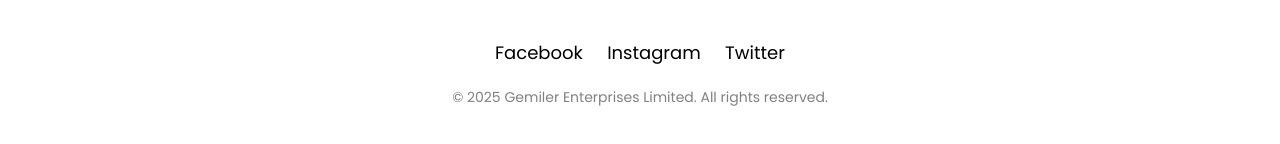
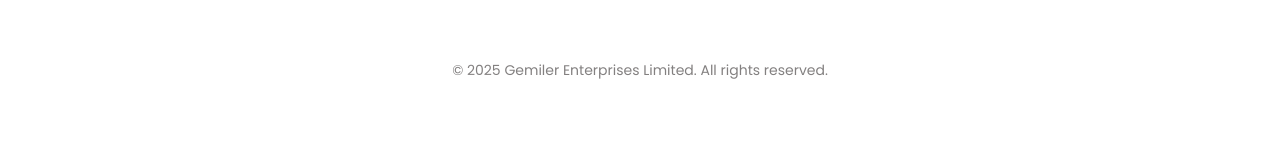
Before and after one commit to TusharSahu035/GEL, a plain HTML site: page index.html in a window 1280 px wide. Shown: the part 5354-5498 px from the top of the page. Drawn offline with nearby package versions, Linux system fonts and the light colour scheme.

Commit message:
Update index.html

```diff
--- a/index.html
+++ b/index.html
@@ -600,17 +600,6 @@
             color: #ff6f61;
         }
 
-        footer .social-links a {
-            color: rgb(0, 0, 0);
-            margin: 0 0.625rem;
-            font-size: 1.125rem;
-            text-decoration: none;
-        }
-
-        footer .social-links a:hover {
-            color: #ff6f61;
-        }
-
         footer .footer-bottom {
             border-top: 1px solid rgba(255, 255, 255, 0);
             padding-top: 1.25rem;
@@ -944,11 +933,6 @@
                 <p><a href="#contact">Contact</a></p>
             </div>
         </div>
-        <div class="social-links">
-            <a href="#">Facebook</a>
-            <a href="#">Instagram</a>
-            <a href="#">Twitter</a>
-        </div>
         <div class="footer-bottom">
             <p>© 2025 Gemiler Enterprises Limited. All rights reserved.</p>
         </div>
```
